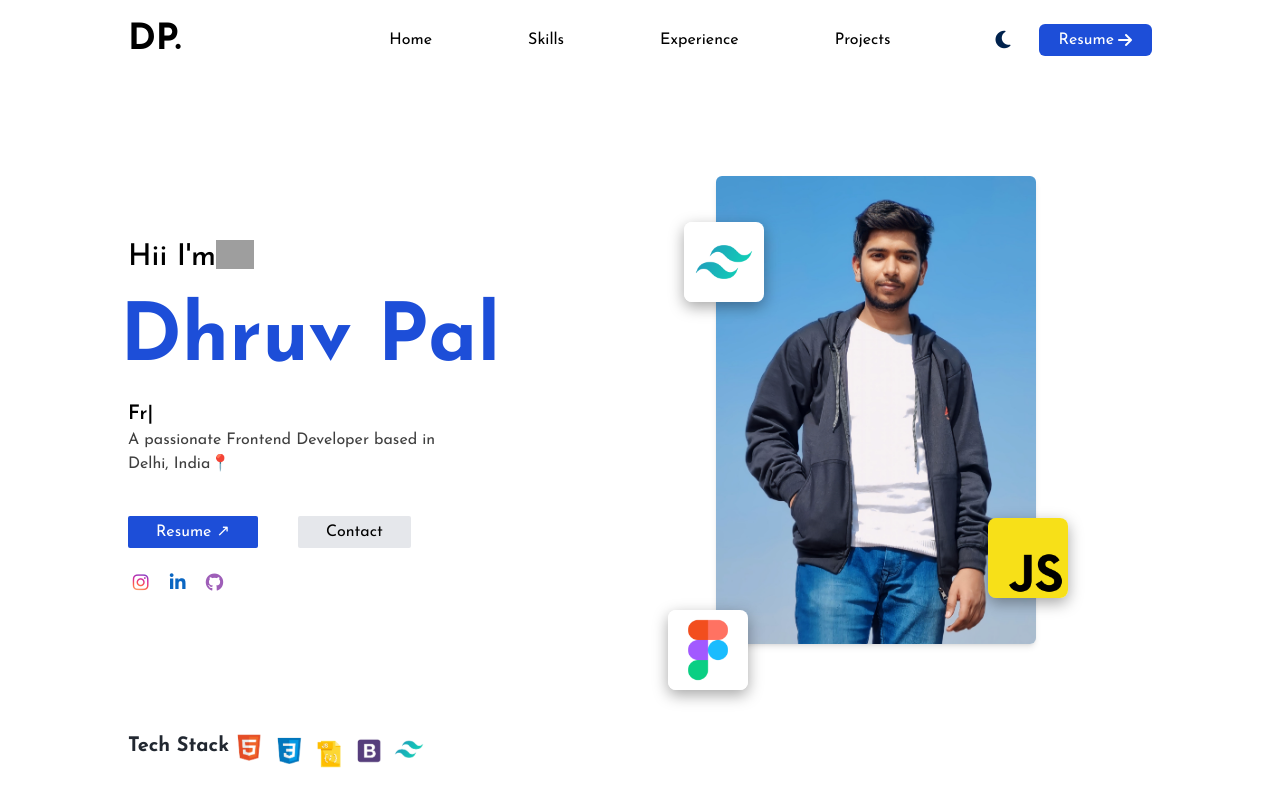
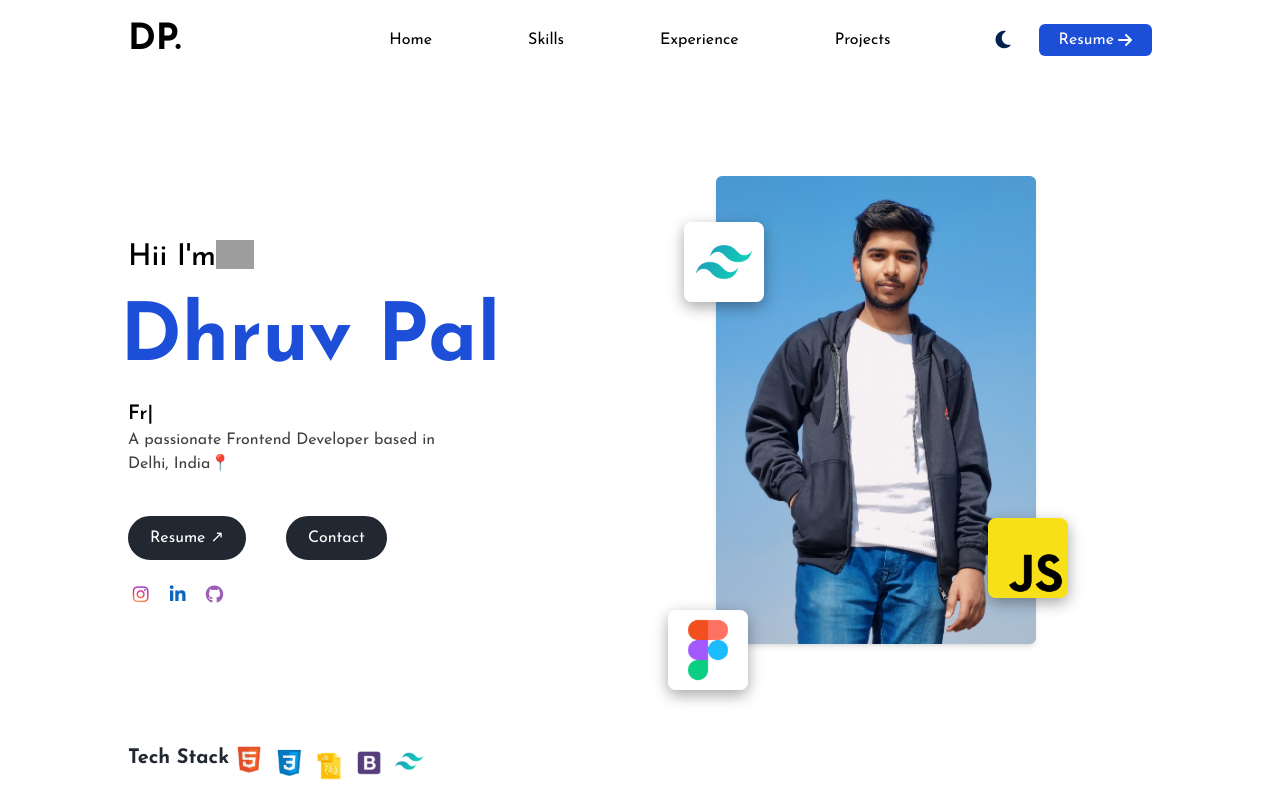
Before and after one commit to dhruv1086k/dhruvportfolio, a website: page index.html in a window 1280 px wide. Shown: the top 800 px of the page. Drawn offline with nearby package versions, Linux system fonts and the light colour scheme; grey boxes are pictures that could not be loaded.

Commit message:
port website finalnew2

```diff
--- a/index.html
+++ b/index.html
@@ -65,13 +65,19 @@
                 <h4 class="text-xl text-[color:var(--color2)] font-semibold"><span class="auto-type"></span></h4>
                 <p class="text-[color:var(--color5)]">A passionate Frontend Developer based in <br>Delhi, India📍</p>
                 <div class="fBtn flex gap-x-10 mt-10 max-lg:justify-center">
-                    <button
+                    <!-- <button
                         class="bg-[color:var(--color1)] px-7 py-1 rounded-sm hover:shadow-xl hover:bg-[#263e86] text-white hover:font-medium"><a
                             href="https://drive.google.com/uc?export=download&id=1aNg8EQcKmd_LBL4q3gDyEV9ymMu5QYTo">Resume
-                            &#8599;</a></button>
+                            </a></button>
                     <button
                         class="bg-gray-200 px-7 py-1 rounded-sm hover:shadow-xl hover:bg-gray-500 hover:text-white"><a
-                            href="#fifthPage">Contact</a></button>
+                            href="#fifthPage">Contact</a></button> -->
+                            <a href="https://github.com/dhruv1086k/techsamaaroh.git" target="_blank"
+                            class="bg-[color:var(--color6)] px-5 py-2 rounded-3xl border-2 border-[color:var(--color8)] text-[color:var(--color3)] hover:text-[color:var(--color6)]"
+                            id="btnanim_">Resume &#8599;</a>
+                            <a href="https://github.com/dhruv1086k/techsamaaroh.git" target="_blank"
+                            class="bg-[color:var(--color6)] px-5 py-2 rounded-3xl border-2 border-[color:var(--color8)] text-[color:var(--color3)] hover:text-[color:var(--color6)]"
+                            id="btnanim_">Contact</a>
                 </div>
                 <div class="fSocial mt-5 flex gap-x-3 max-lg:justify-center">
                     <a href="https://www.instagram.com/dhruvpal63/" target="_blank"
```
